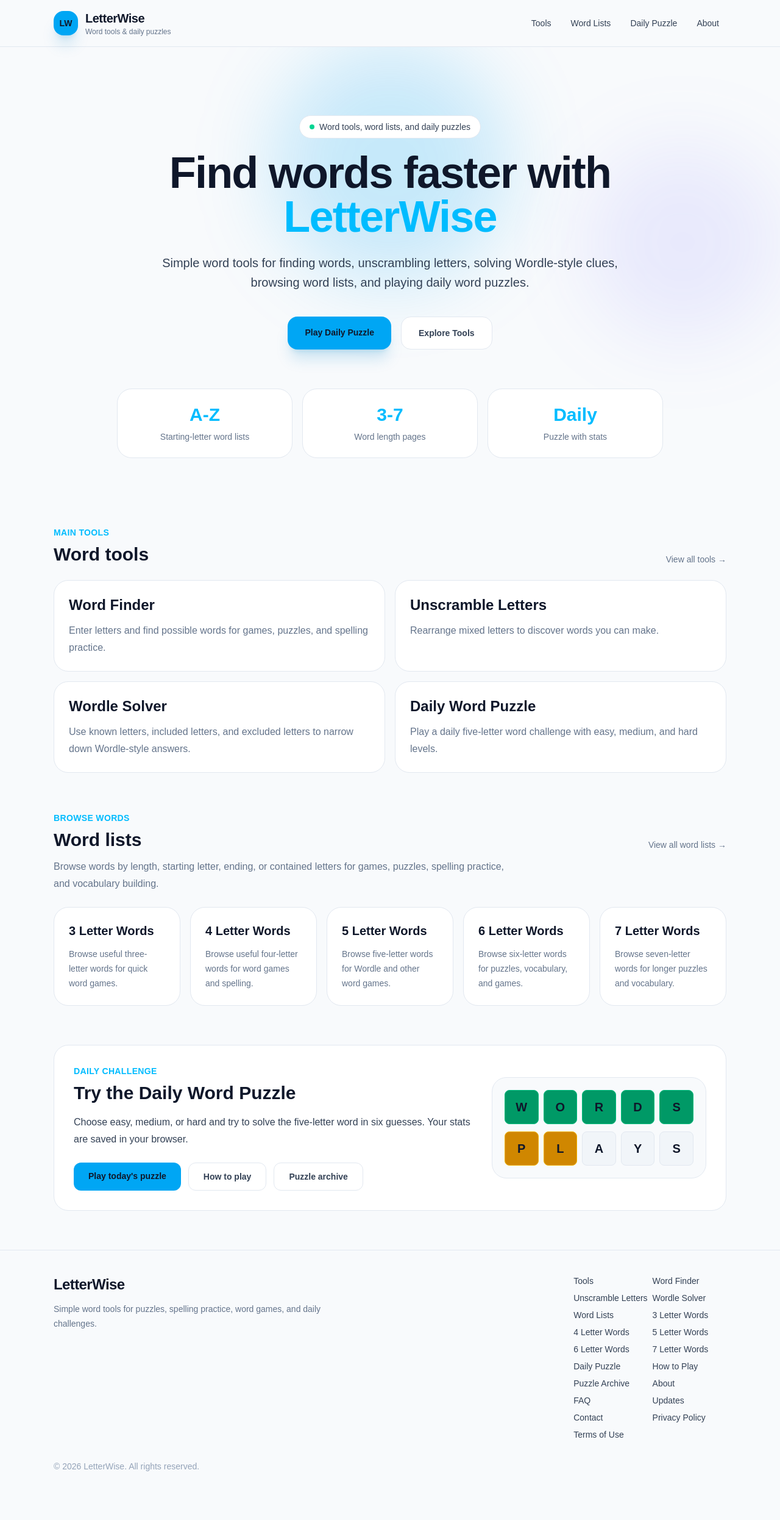
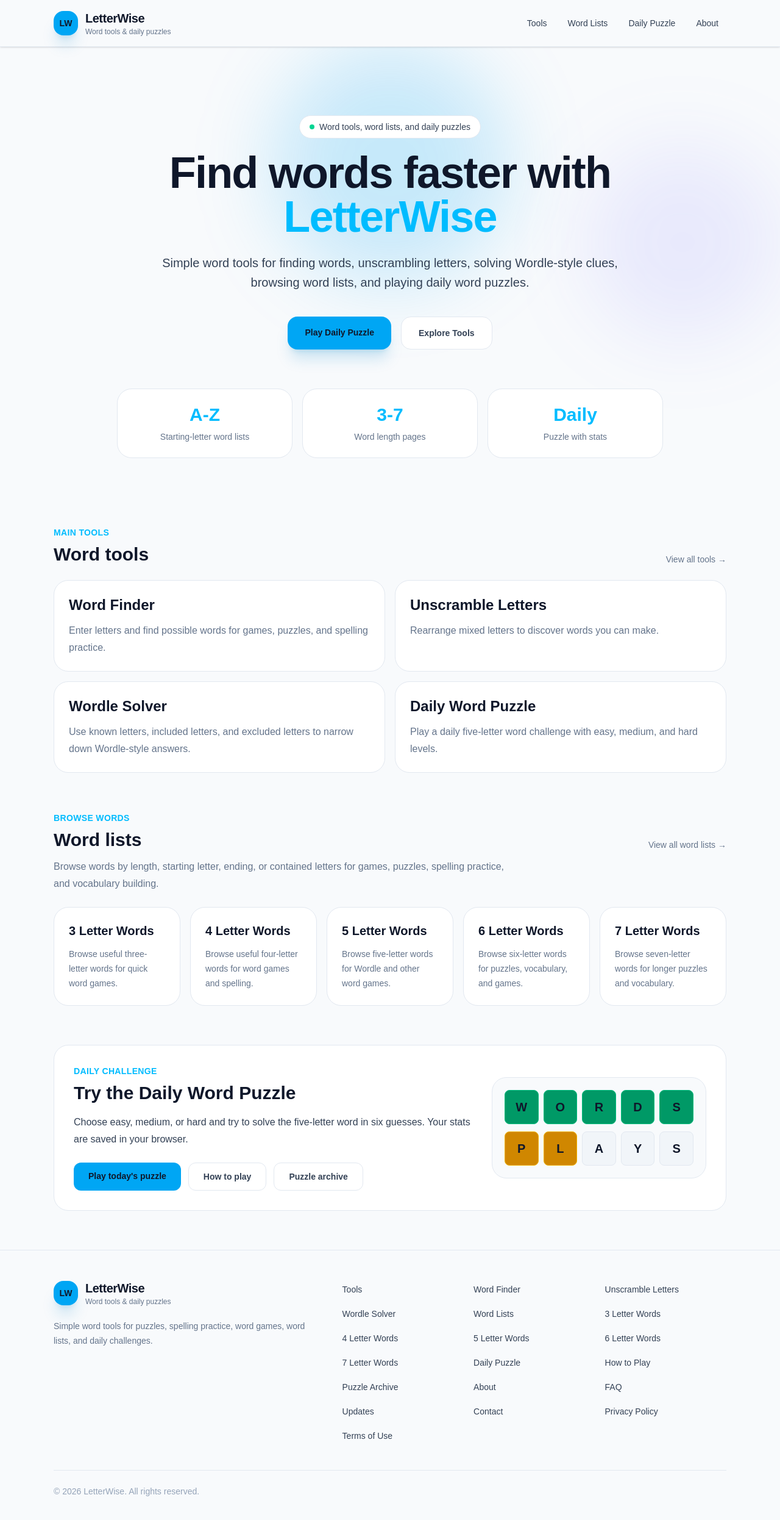
Before and after one commit to LetterWise/letterwise, a Next.js app: page / in a window 1280 px wide. Shown: the top 2492 px of the page at 61% size. Before the commit the page ends 2454 px from the top, so only its background shows below. Built offline with nearby package versions, Linux system fonts and the light colour scheme.

Commit message:
olish header and footer design

```diff
--- a/app/globals.css
+++ b/app/globals.css
@@ -86,3 +86,13 @@ body {
       0 8px 10px -6px rgba(2, 132, 199, 0.18) !important;
   }
 }
+
+@media (prefers-color-scheme: light) {
+  .border-transparent {
+    border-color: transparent !important;
+  }
+
+  .hover\:border-slate-700:hover {
+    border-color: #cbd5e1 !important;
+  }
+}
--- a/components/Footer.tsx
+++ b/components/Footer.tsx
@@ -25,25 +25,36 @@ const footerLinks = [
 export default function Footer() {
   return (
     <footer className="border-t border-slate-800 bg-slate-950 text-white">
-      <div className="mx-auto max-w-6xl px-6 py-10">
-        <div className="flex flex-col gap-6 sm:flex-row sm:items-start sm:justify-between">
+      <div className="mx-auto max-w-6xl px-6 py-12">
+        <div className="grid gap-10 lg:grid-cols-[1fr_1.5fr]">
           <div>
-            <Link href="/" className="text-2xl font-bold tracking-tight">
-              LetterWise
+            <Link href="/" className="flex items-center gap-3">
+              <span className="flex h-10 w-10 items-center justify-center rounded-2xl bg-sky-500 text-sm font-black text-white shadow-lg shadow-sky-950/40">
+                LW
+              </span>
+
+              <span>
+                <span className="block text-xl font-bold tracking-tight">
+                  LetterWise
+                </span>
+                <span className="block text-xs text-slate-400">
+                  Word tools & daily puzzles
+                </span>
+              </span>
             </Link>
 
-            <p className="mt-3 max-w-md text-sm leading-6 text-slate-400">
-              Simple word tools for puzzles, spelling practice, word games, and
-              daily challenges.
+            <p className="mt-5 max-w-md text-sm leading-6 text-slate-400">
+              Simple word tools for puzzles, spelling practice, word games,
+              word lists, and daily challenges.
             </p>
           </div>
 
-          <nav className="grid gap-2 text-sm text-slate-300 sm:grid-cols-2">
+          <nav className="grid gap-2 text-sm text-slate-300 sm:grid-cols-2 lg:grid-cols-3">
             {footerLinks.map((link) => (
               <Link
                 key={link.href}
                 href={link.href}
-                className="hover:text-white"
+                className="rounded-lg px-2 py-1.5 hover:bg-slate-900 hover:text-white"
               >
                 {link.label}
               </Link>
@@ -51,9 +62,9 @@ export default function Footer() {
           </nav>
         </div>
 
-        <p className="mt-8 text-sm text-slate-500">
+        <div className="mt-10 border-t border-slate-800 pt-6 text-sm text-slate-500">
           © 2026 LetterWise. All rights reserved.
-        </p>
+        </div>
       </div>
     </footer>
   );
--- a/components/Header.tsx
+++ b/components/Header.tsx
@@ -9,7 +9,7 @@ const navLinks = [
 
 export default function Header() {
   return (
-    <header className="sticky top-0 z-50 border-b border-slate-800 bg-slate-950/90 text-white backdrop-blur">
+    <header className="sticky top-0 z-50 border-b border-slate-800 bg-slate-950/90 text-white shadow-sm backdrop-blur">
       <div className="mx-auto flex max-w-6xl flex-col gap-4 px-6 py-4 sm:flex-row sm:items-center sm:justify-between">
         <Link href="/" className="flex items-center gap-3">
           <span className="flex h-10 w-10 items-center justify-center rounded-2xl bg-sky-500 text-sm font-black text-white shadow-lg shadow-sky-950/40">
@@ -31,7 +31,7 @@ export default function Header() {
             <Link
               key={link.href}
               href={link.href}
-              className="rounded-full px-3 py-2 hover:bg-slate-900 hover:text-white"
+              className="rounded-full border border-transparent px-3 py-2 transition hover:border-slate-700 hover:bg-slate-900 hover:text-white"
             >
               {link.label}
             </Link>
```
